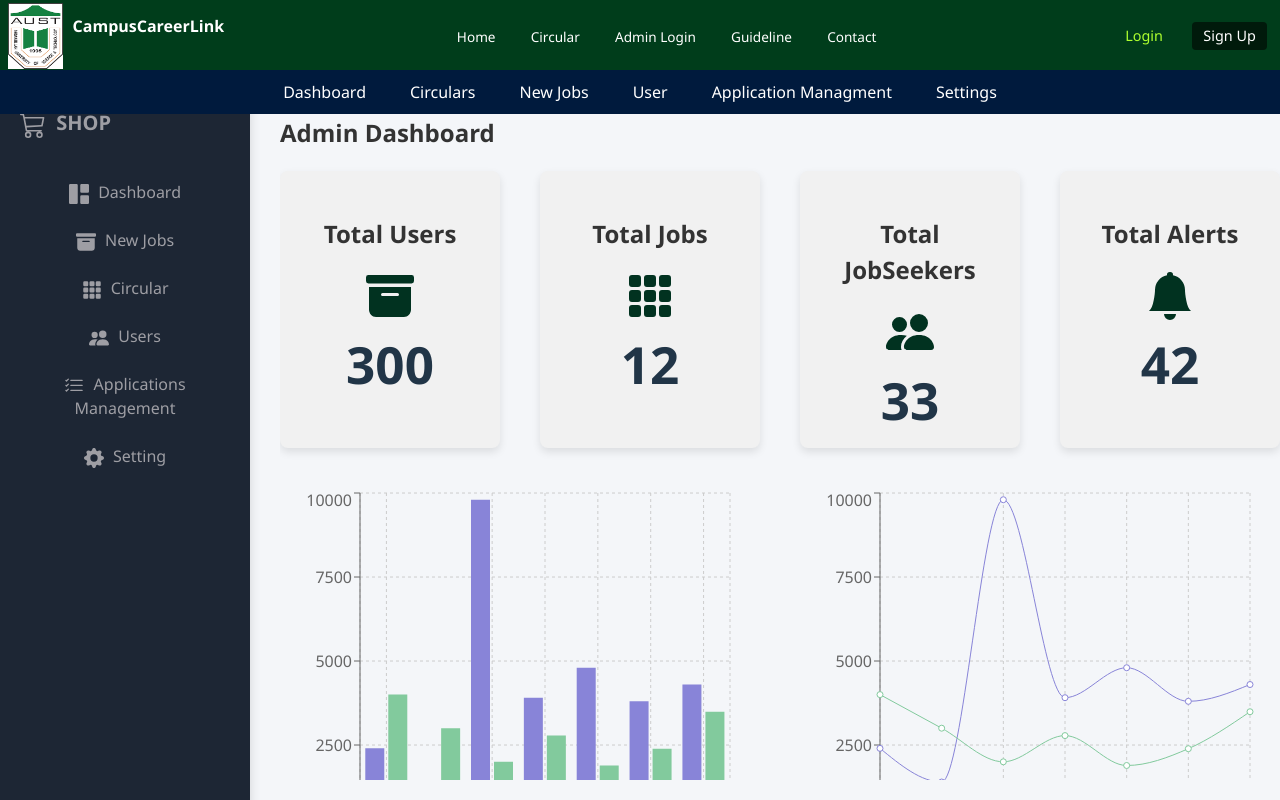
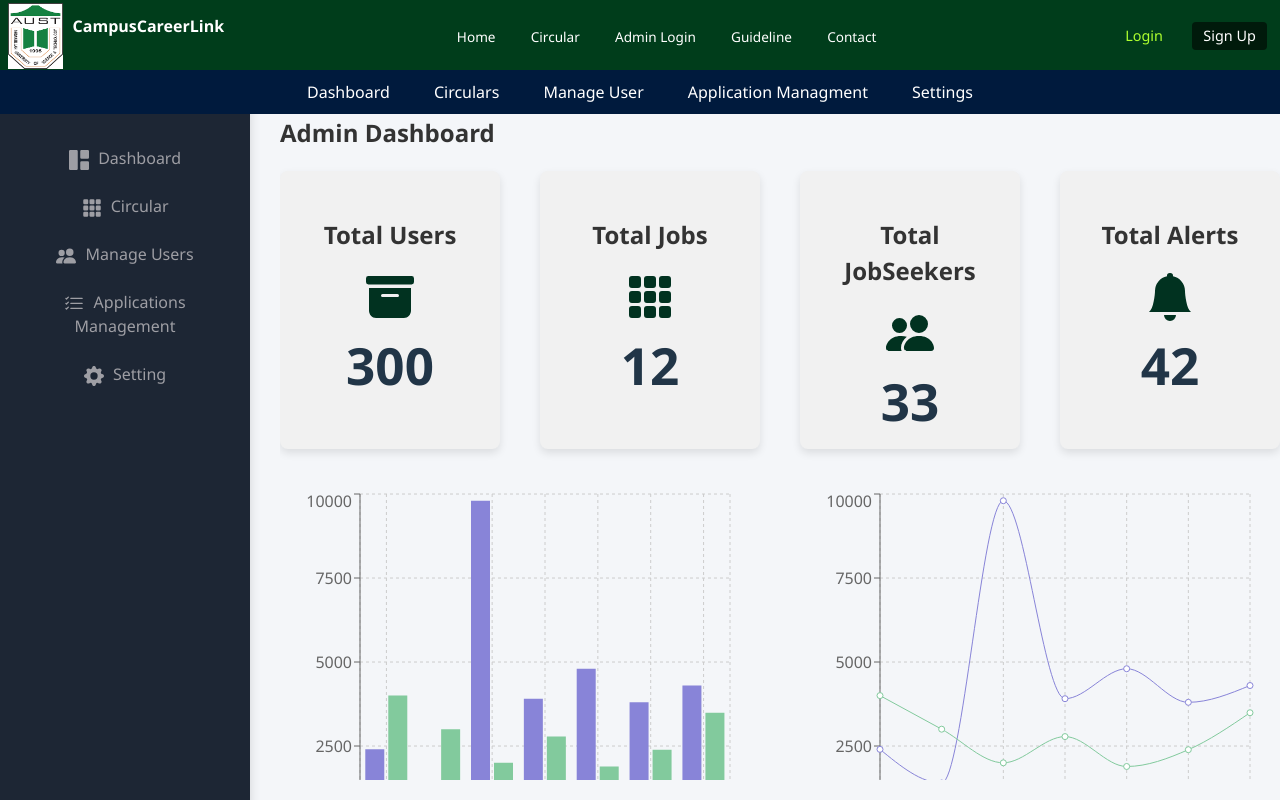
Before and after one commit to nabihatahsin101/CampusCareerLink, a React (Vite) app in the folder frontend/: page /adminHome in a window 1280 px wide. Built offline with nearby package versions, Linux system fonts and the light colour scheme.

Commit message:
admin routing from sidebar and navbar issue fixed redundent option removed

```diff
--- a/frontend/src/components/AdminNavbar.jsx
+++ b/frontend/src/components/AdminNavbar.jsx
@@ -6,10 +6,10 @@ const AdminNavbar = () => {
   return (
     <nav className="admin-navbar">
       <ul className="admin-nav-list">
-        <li><Link to="/adminDashboard">Dashboard</Link></li>
+        <li><Link to="/adminHome">Dashboard</Link></li>
         <li><Link to="/adminCirculars">Circulars</Link></li>
-        <li><Link to="/adminNewjobs">New Jobs</Link></li>
-        <li><Link to="/admin/userManagement">User</Link></li>
+
+        <li><Link to="/userManagement">Manage User</Link></li>
         <li><Link to="/applicationManagment">Application Managment</Link></li>
         <li><Link to="/admin/settings">Settings</Link></li>
 
--- a/frontend/src/components/Sidebar.jsx
+++ b/frontend/src/components/Sidebar.jsx
@@ -19,9 +19,7 @@ function Sidebar({ openSidebarToggle, OpenSidebar }) {
       className={openSidebarToggle ? 'sidebar sidebar-responsive' : 'sidebar'}
     >
       <div className="sidebar-title">
-        <div className="sidebar-brand">
-          <BsCart3 className="icon_header" /> SHOP
-        </div>
+
         <span className="icon close_icon" onClick={OpenSidebar}>
           X
         </span>
@@ -29,15 +27,11 @@ function Sidebar({ openSidebarToggle, OpenSidebar }) {
 
       <ul className="sidebar-list">
         <li className="sidebar-list-item">
-          <a href="">
+          <a href="/adminHome">
             <BsGrid1X2Fill className="icon" /> Dashboard
           </a>
         </li>
-        <li className="sidebar-list-item">
-          <a href="">
-            <BsFillArchiveFill className="icon" /> New Jobs
-          </a>
-        </li>
+
         <li className="sidebar-list-item">
           <a href="adminCirculars">
             <BsFillGrid3X3GapFill className="icon" /> Circular
@@ -45,7 +39,7 @@ function Sidebar({ openSidebarToggle, OpenSidebar }) {
         </li>
         <li className="sidebar-list-item">
           <a href="/userManagement">
-            <BsPeopleFill className="icon" /> Users
+            <BsPeopleFill className="icon" /> Manage Users
           </a>
         </li>
         <li className="sidebar-list-item">
--- a/frontend/src/views/UserManagement.css
+++ b/frontend/src/views/UserManagement.css
@@ -7,7 +7,7 @@
 }
 /* Styling for the user management heading */
 .admin-home-wrapper h3 {
-  margin-top: 25px;
+  margin-top: 26px;
   margin-bottom: 20px; /* Adds space below the heading */
   font-size: 24px; /* Adjusts the size of the heading */
   font-weight: bold; /* Makes the heading bold */
```
